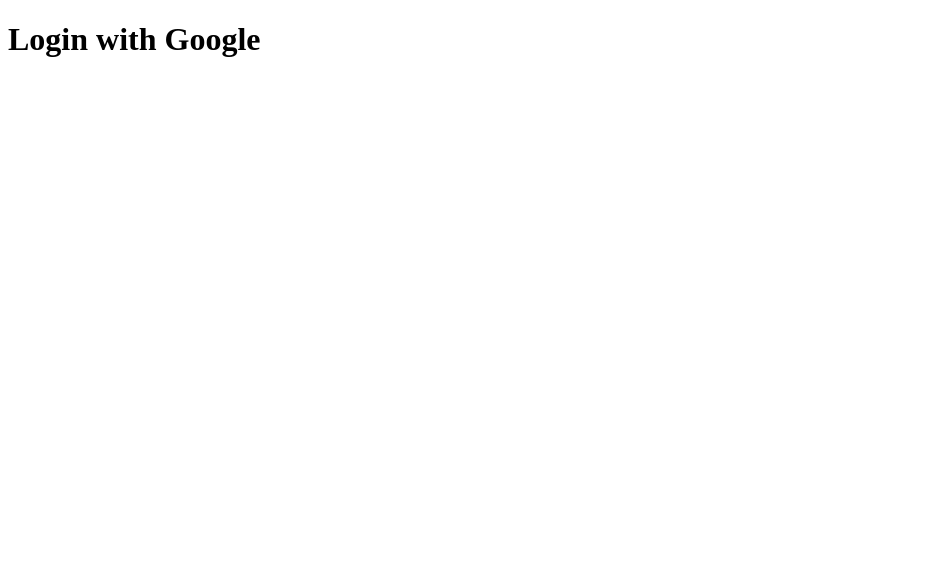
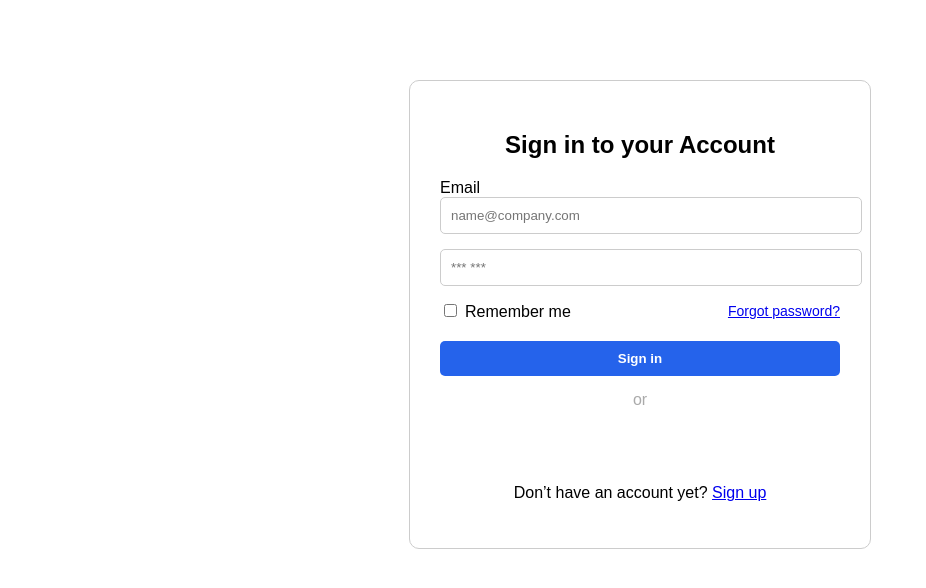
Before and after one commit to Jayashree-25/Social-Chat, a React (Vite) app in the folder frontend/: page / in a window 1280 px wide. Shown: the top 588 px of the page, without its empty margins (0-926 px from the left). Built offline with nearby package versions, Linux system fonts and the light colour scheme.

Commit message:
Login page done

```diff
--- a/frontend/src/App.jsx
+++ b/frontend/src/App.jsx
@@ -1,20 +1,8 @@
 import React from 'react';
-import { GoogleLogin } from '@react-oauth/google';
+import Login from './pages/Login';
 
 const App = () => {
-  return (
-    <div>
-      <h1>Login with Google</h1>
-      <GoogleLogin
-        onSuccess={(credentialResponse) => {
-          console.log("Login Success:", credentialResponse);
-        }}
-        onError={() => {
-          console.log("Login Failed");
-        }}
-      />
-    </div>
-  );
+  return <Login />;
 };
 
 export default App;
--- /dev/null
+++ b/frontend/src/pages/Login.jsx
@@ -0,0 +1,102 @@
+import React, { useState } from "react";
+import { GoogleLogin } from "@react-oauth/google";
+
+const Login = () => {
+    const [email, setEmail] = useState("");
+    const [password, setPassword] = useState("");
+
+    const handleLogin = (e) => {
+        e.preventDefault();
+        console.log("Logging in with:", { email, password });
+        // You can send to backend here
+    };
+
+    return (
+        <div style={{
+            maxWidth: "400px",
+            margin: "80px auto",
+            padding: "30px",
+            border: "1px solid #ccc",
+            borderRadius: "10px",
+            fontFamily: "Arial, sans-serif"
+        }}>
+            <h2 style={{
+                textAlign: "center",
+                marginBottom: "20px"
+            }}>
+                Sign in to your Account
+            </h2>
+
+            <form onSubmit={handleLogin}>
+                <label> Email </label>
+                <input
+                    type="email"
+                    placeholder="name@company.com"
+                    value={email}
+                    onChange={(e) => setEmail(e.target.value)}
+                    required
+                    style={{
+                        width: "100%",
+                        padding: "10px",
+                        marginBottom: "15px",
+                        borderRadius: "5px",
+                        border: "1px solid #ccc"
+                    }}
+                />
+
+                <input
+                    type="password"
+                    placeholder="*** ***"
+                    value={password}
+                    onChange={(e) => setPassword(e.target.value)}
+                    required
+                    style={{
+                        width: "100%",
+                        padding: "10px",
+                        marginBottom: "15px",
+                        borderRadius: "5px",
+                        border: "1px solid #ccc"
+                    }}
+                />
+
+                <div style={{ display: "flex", justifyContent: "space-between", alignItems: "center", marginBottom: "20px" }}>
+                    <div>
+                        <input type="checkbox" id="remember" />
+                        <label htmlFor="remember" style={{ marginLeft: "5px" }}>Remember me</label>
+                    </div>
+                    <a href="#" style={{ fontSize: "14px" }}>Forgot password?</a>
+                </div>
+
+                <button type="submit" style={{
+                    width: "100%",
+                    padding: "10px",
+                    backgroundColor: "#2563eb",
+                    color: "#fff",
+                    border: "none",
+                    borderRadius: "5px",
+                    fontWeight: "bold",
+                    cursor: "pointer"
+                }}>
+                    Sign in
+                </button>
+            </form>
+
+            <div style={{ textAlign: "center", margin: "15px 0", color: "#aaa" }}>or</div>
+
+            <GoogleLogin
+                onSuccess={(credentialResponse) => {
+                    console.log("Google Login Success:", credentialResponse);
+                }}
+                onError={() => {
+                    console.log("Google Login Failed");
+                }}
+            />
+
+            <p style={{ textAlign: "center", marginTop: "20px" }}>
+                Don’t have an account yet? <a href="#">Sign up</a>
+            </p>
+        </div>
+    )
+}
+
+export default Login;
```
